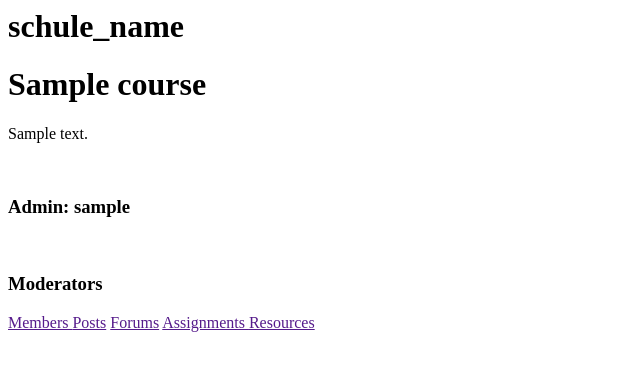
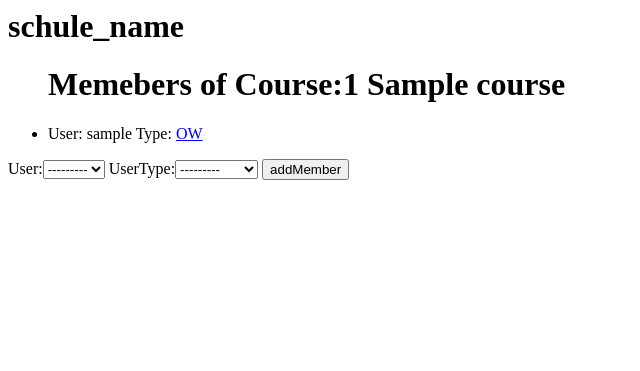
Before and after one commit to rohitsrepo/Schule, a Django app: page /schule_name/courses/course/1/members/ in a window 1280 px wide. Shown: the top 371 px of the page, without its empty margins (0-640 px from the left). Run offline with Django 3.2, Linux system fonts and the light colour scheme; a user stored in the database is signed in; tables that the repository leaves empty hold one stand-in row (values such as "Sample post"); parts of the project's set-up code (start-up, migrations or seed data) failed here and were passed over.

Commit message:
Course member without group permissions - Verified

```diff
--- a/courses/forms.py
+++ b/courses/forms.py
@@ -1,6 +1,7 @@
-from django.forms import ModelForm
+from django.forms import ModelForm,ModelChoiceField
 from django import forms
-from courses.models import Course
+from courses.models import Course,CourseMembership
+from accounts.models import SchuleUser
 from datetime import date
 
 class CourseForm(ModelForm):
@@ -8,3 +9,24 @@ class CourseForm(ModelForm):
 	class Meta:
 		model = Course
 		fields = ['name','description','startDate','endDate','coursePhoto','courseVideo']
+
+class UserModelChoiceField(ModelChoiceField):
+	def label_from_instance(self,obj):
+		#return obj.get_full_name()
+		return obj.username
+
+class CourseMemberForm(ModelForm):
+	# May be just user should be added
+	user = UserModelChoiceField(queryset=SchuleUser.objects.all())
+	class Meta:
+		model = CourseMembership
+		fields = ['user','userType']
+	def __init__(self,*args,**kwargs):
+		courseId = kwargs.pop('course_id',None)
+		super(CourseMemberForm,self).__init__(*args,**kwargs)
+		if courseId is not None:
+			try:
+				self.fields['user'].queryset = SchuleUser.objects.exclude(coursemembership__course__id__exact=courseId)
+			except SchuleUser.DoesNotExist:
+				#Update this, might return erro in userModelChoice field in order to access username
+				self.fields['user'].queryset = None
--- a/courses/models.py
+++ b/courses/models.py
@@ -2,6 +2,7 @@ from django.db import models
 from django.conf import settings
 from django.contrib import admin
 from datetime import time
+from courses.signals import CreateCourseMembership
 # Create your models here.
 
 def get_upload_file_name(instance,filename):
@@ -16,6 +17,16 @@ class Course(models.Model):
 	members = models.ManyToManyField(settings.AUTH_USER_MODEL, through="CourseMembership")
 	coursePhoto = models.FileField(blank=True, null=True, upload_to= get_upload_file_name)
 	courseVideo = models.FileField(blank=True, null=True,upload_to = get_upload_file_name)
+
+	def save(self,*args,**kwargs):
+		sendSignal = False
+		if 'user' in kwargs and self.pk is None:
+			sendSignal = True
+
+		super(Course,self).save(*args,**kwargs)
+
+		if sendSignal:
+			CreateCourseMemberShip.send(sender =Course,instance =self,user =kwargs['user'],created=True)
 
 admin.site.register(Course)
 
--- a/courses/signals.py
+++ b/courses/signals.py
@@ -1,12 +1,14 @@
 from django.dispatch import Signal, receiver
-from courses.models import CourseMembership
+
+
 #Signal for saving the corresponding entry in the CourseMembership
 #when a new course is added.
-
 CreateCourseMembership = Signal(providing_args=['instance','user','created'])
 
 @receiver(CreateCourseMembership)
 def CreateCourseMemHandler(sender,**kwargs):
+	from courses.models import CourseMembership
+
 	created =kwargs.get('created')
 	if created:
 		CourseMembership.objects.create(user = kwargs.get('user'),course = kwargs.get('instance'),userType = 'OW')
--- a/courses/urls.py
+++ b/courses/urls.py
@@ -2,8 +2,9 @@ from django.conf.urls import patterns,url
 from django.conf import settings
 
 urlpatterns = patterns('courses.views',
-    url(r'^RegisterCourse/','RegisterCourse',name="register_course_url"),
-    url(r'^course/(?P<id>\d+)','CourseHome',name="course_home_url"),
-    url(r'^course/(?P<id>\d+)/members','CourseMember',name="course_member_url"),
+    url(r'^RegisterCourse/$','RegisterCourse',name="register_course_url"),
+    url(r'^course/(?P<id>\d+)/$','CourseHome',name="course_home_url"),
+    url(r'^course/(?P<id>\d+)/members/$','CourseMember',name="course_member_url"),
+    url(r'^course/(?P<course_id>\d+)/flipMembership/(?P<user_id>\d+)/$','FlipMembership',name="flip_course_membership"),
 
 )
--- a/courses/views.py
+++ b/courses/views.py
@@ -1,33 +1,33 @@
 from django.shortcuts import render_to_response,redirect
 from django.conf import settings
 from django.template import RequestContext
-from courses.forms import CourseForm
+from courses.forms import CourseForm,CourseMemberForm
 from courses.models import Course,CourseMembership
-from courses.signals import CreateCourseMembership
+#from courses.signals import CreateCourseMembership
 from django.contrib.auth.decorators import login_required
 from django.shortcuts import get_object_or_404,get_list_or_404
-
+from django.core.urlresolvers import reverse
+from django.http import HttpResponse
 #Course registration
 #permission create and check
+
 @login_required
 def RegisterCourse(request):
-  if request.method =='POST':
-    form = CourseForm(request.POST,request.FILES)
-    print "checking for file now"
-    if request.FILES:
-	print "files present "
-    if form.is_valid():
-      newCourse = form.save(commit=False)
-      newCourse.save()
+	if request.method =='POST':
+    		form = CourseForm(request.POST,request.FILES)
 
-      CreateCourseMembership.send(sender = Course,instance=newCourse,user=request.user,created = True)
-      return redirect(reverse('course_home_url', args(newCourse.id,))) # Redirect after POST
-  else:
-    form = CourseForm() # An unbound form
+	if form.is_valid():
+		newCourse = form.save(commit=False)
+		newCourse.save(user = request.user)
 
-  return render_to_response('courses/register.html', {
-    'form': form,
-},context_instance=RequestContext(request))
+		#CreateCourseMembership.send(sender = Course,instance=newCourse,user=request.user,created = True)
+		return redirect(reverse('course_home_url', args(newCourse.id,))) # Redirect after POST
+	else:
+		form = CourseForm() # An unbound form
+
+	return render_to_response('courses/register.html', {
+    		'form': form,
+	},context_instance=RequestContext(request))
 
 
 #decide on membership policy- members only view....or all with restricted access
@@ -47,3 +47,45 @@ def CourseHome(request,id):
 		'courseAdmin':courseAdmin,
 		'courseMods':courseMods,
 		})
+
+
+#decide on permission and execution policy
+@login_required
+def CourseMember(request,id):
+	course = get_object_or_404(Course,pk=id)
+	courseMembers = (get_list_or_404(CourseMembership.objects.all().order_by('userType'),course__id__exact=id))
+
+	if request.method== 'POST':
+		form = CourseMemberForm(request.POST)
+
+		if form.is_valid():
+			new_member = form.save(commit=False)
+			new_member.course = course
+			new_member.save()
+
+			return redirect(reverse('course_member_url',args=(id,)))
+	else:
+		form = CourseMemberForm(course_id=id)
+	return render_to_response('courses/courseMember.html', {
+			'form': form,
+			'course':course,
+			'courseMembers':courseMembers,
+			},context_instance=RequestContext(request))
+
+
+#Decide Permission
+@login_required
+def FlipMembership(request,course_id,user_id):
+	course = get_object_or_404(CourseMembership,course__id__exact =course_id,user__id=user_id)
+	if(course.userType=='MO'):
+		course.userType = 'ST'
+	elif(course.userType == 'ST'):
+		course.userType = 'MO'
+	else:
+		return HttpResponseNotFound("<h1>Not a valid request</h1>")
+
+	course.save()
+	#respond by redirecting to original page.
+	return redirect(reverse('course_member_url',args=(course_id,)))
+
+	#redirect(request.META.HTTP_REFERER)
--- a/templates/courses/course.html
+++ b/templates/courses/course.html
@@ -17,7 +17,7 @@
 	<li> {{ mod  }} </li>
 {% endfor %}
 </ul>
-<a href=""> Members </a>
+<a href="{% url 'course_member_url' course.id %}"> Members </a>
 <a href ="">Posts</a>
 <a href="">Forums</a>
 <a href="">Assignments </a>
--- a/templates/courses/courseMember.html
+++ b/templates/courses/courseMember.html
@@ -3,8 +3,9 @@
 {% block content %}
 
 <ul>
+<h1> Memebers of Course:{{ course.id  }} {{ course.name }}</h1>
 {% for member in courseMembers  %}
-	<li> {{ member.user.name  }} <a href="{% url 'flip_course_membership' course_id=course.id user_id = member.user.id%}">{{ member.userType }}</a></li>
+	<li> User: {{ member.user  }} Type: <a href="{% url 'flip_course_membership' course_id=course.id user_id=member.user.id %}">{{ member.userType }}</a></li>
 {% endfor %}
 </ul>
 
```
Also changed, not shown: 11 other files.
